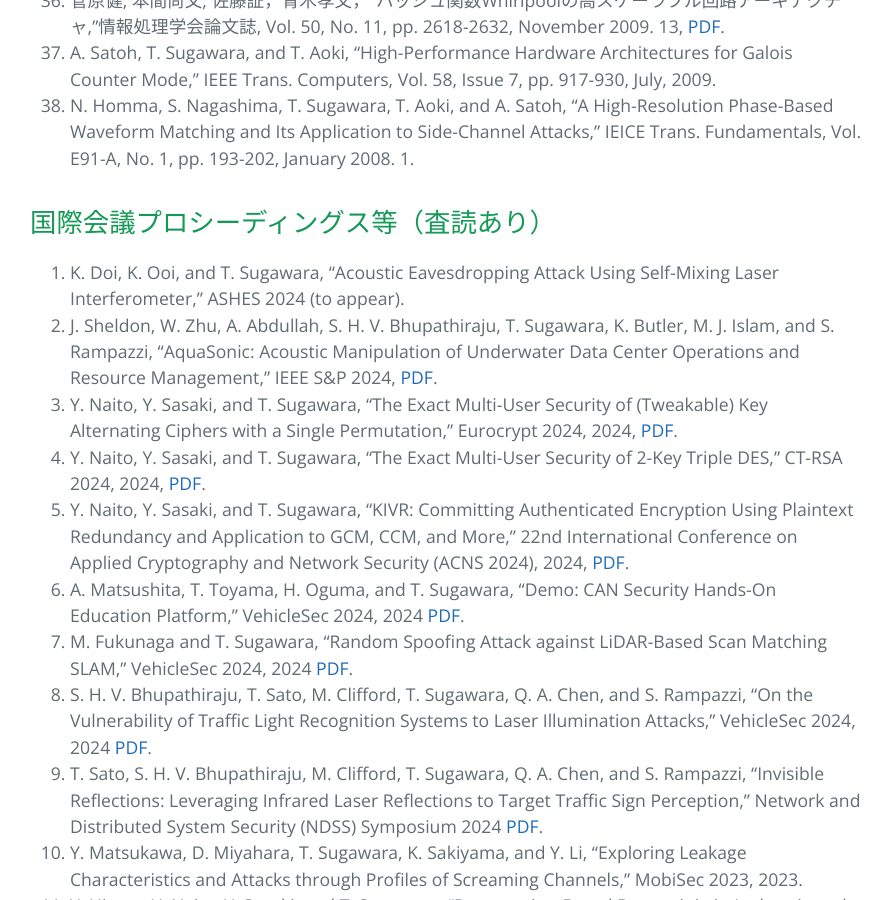
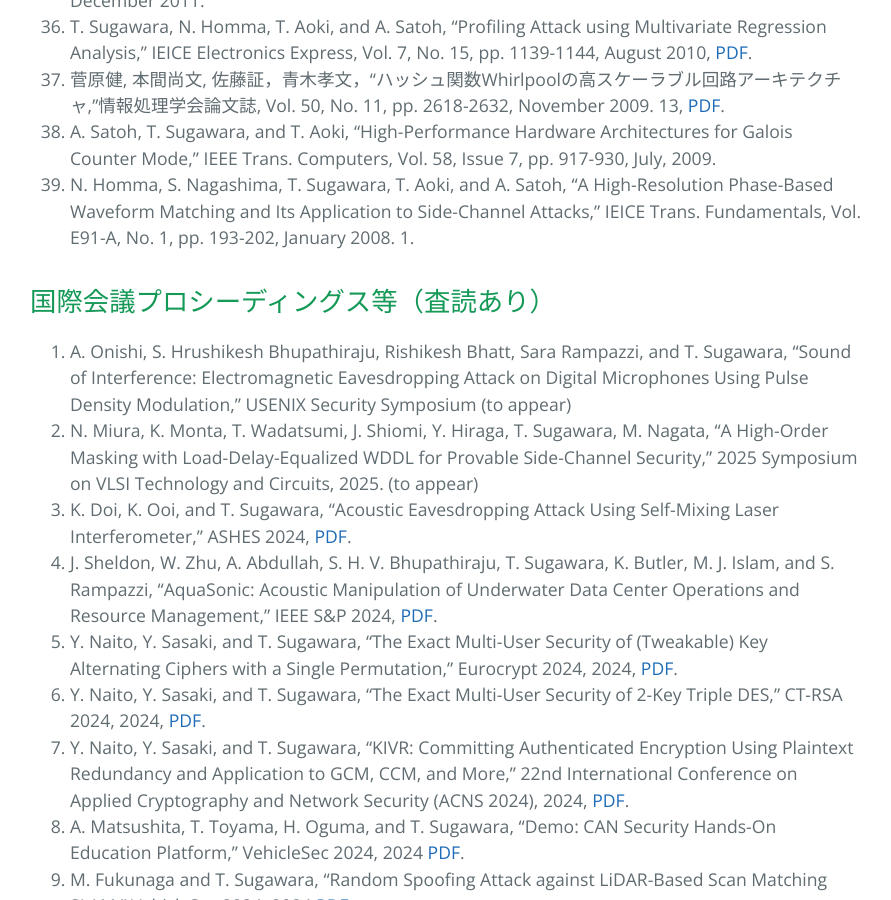
Before and after one commit to sugawara-bbbb/weblab, a Jekyll site: the page built from publication.md, in a window 1280 px wide and 900 px high, scrolled down 3102 px. Shown: the whole window, without its empty margins (194-1085 px from the left). Built offline with Jekyll 4.4.1, drawn with Linux system fonts in a browser that asks for light colours; our own code applies the rules of GitHub Pages for plain Markdown files; some of the changed text lies outside the part shown.

Commit message:
Publication

```diff
--- a/publication.md
+++ b/publication.md
@@ -9,7 +9,8 @@ layout: default
 
 ## 学術論文（査読あり）
 
-1. K. Doi and T. Sugawara, "Laser-based Covert Channel Attack Using Inaudible Acoustic Leakage from Multilayer Ceramic Capacitors," IEICE Trans. Fundamentals (to appear).
+1. B. Cyr, V. Sumaria, Y. Long, S. Tadigadapa, T. Sugawara, and K. Fu, “How Lasers Exploit Photoacoustic and Photoelectric Phenomena to Inject Signals into MEMS Microphones,”” Journal of Hardware and Systems Security (Springer HaSS) 2025.
+1. K. Doi and T. Sugawara, "Laser-based Covert Channel Attack Using Inaudible Acoustic Leakage from Multilayer Ceramic Capacitors," IEICE Trans. Fundamentals, [PDF](https://www.jstage.jst.go.jp/article/transfun/E108.A/3/E108.A_2024CIP0002/_pdf/-char/ja).
 1. T. Tanaka, S. Rampazzi, and T. Sugawara, "LightTouch: Harnessing Laser-Based Signal Injection to Manipulate Optical Human-Computer Interfaces," IEEE Access, 2024, [PDF](https://ieeexplore.ieee.org/document/10555221).
 1. Y. Naito, Y. Sasaki, and T. Sugawara, "Committing Security of Ascon: Cryptanalysis on Primitive and Proof on Mode," IACR Trans. Symmetric Cryptology, 2023, [PDF](https://tosc.iacr.org/index.php/ToSC/article/view/11295).
 1. Y. Naito, Y. Sasaki, and T. Sugawara, "MMM: Authenticated Encryption with Minimum Secret State for Masking," IACR Trans. Cryptographic Hardware and Embedded Systems 2023(4), 2023 [PDF](https://tches.iacr.org/index.php/TCHES/article/view/11159).
@@ -51,7 +52,9 @@ layout: default
 
 ## 国際会議プロシーディングス等（査読あり）
 
-1. K. Doi, K. Ooi, and T. Sugawara, "Acoustic Eavesdropping Attack Using Self-Mixing Laser Interferometer," ASHES 2024 (to appear).
+1. A. Onishi, S. Hrushikesh Bhupathiraju, Rishikesh Bhatt, Sara Rampazzi, and T. Sugawara, “Sound of Interference: Electromagnetic Eavesdropping Attack on Digital Microphones Using Pulse Density Modulation,” USENIX Security Symposium (to appear)
+1. N. Miura, K. Monta, T. Wadatsumi, J. Shiomi, Y. Hiraga, T. Sugawara, M. Nagata, “A High-Order Masking with Load-Delay-Equalized WDDL for Provable Side-Channel Security,” 2025 Symposium on VLSI Technology and Circuits, 2025. (to appear)
+1. K. Doi, K. Ooi, and T. Sugawara, "Acoustic Eavesdropping Attack Using Self-Mixing Laser Interferometer," ASHES 2024, [PDF](https://dl.acm.org/doi/10.1145/3689939.3695786).
 1. J. Sheldon, W. Zhu, A. Abdullah, S. H. V. Bhupathiraju, T. Sugawara, K. Butler, M. J. Islam, and S. Rampazzi, "AquaSonic: Acoustic Manipulation of Underwater Data Center Operations and Resource Management," IEEE S&P 2024, [PDF](https://www.computer.org/csdl/proceedings-article/sp/2024/313000a245/1WPcZ3IOXJu).
 1. Y. Naito, Y. Sasaki, and T. Sugawara, "The Exact Multi-User Security of (Tweakable) Key Alternating Ciphers with a Single Permutation," Eurocrypt 2024, 2024, [PDF](https://link.springer.com/chapter/10.1007/978-3-031-58716-0_4).
 1. Y. Naito, Y. Sasaki, and T. Sugawara, "The Exact Multi-User Security of 2-Key Triple DES," CT-RSA 2024, 2024, [PDF](https://link.springer.com/chapter/10.1007/978-3-031-58868-6_5).
```
